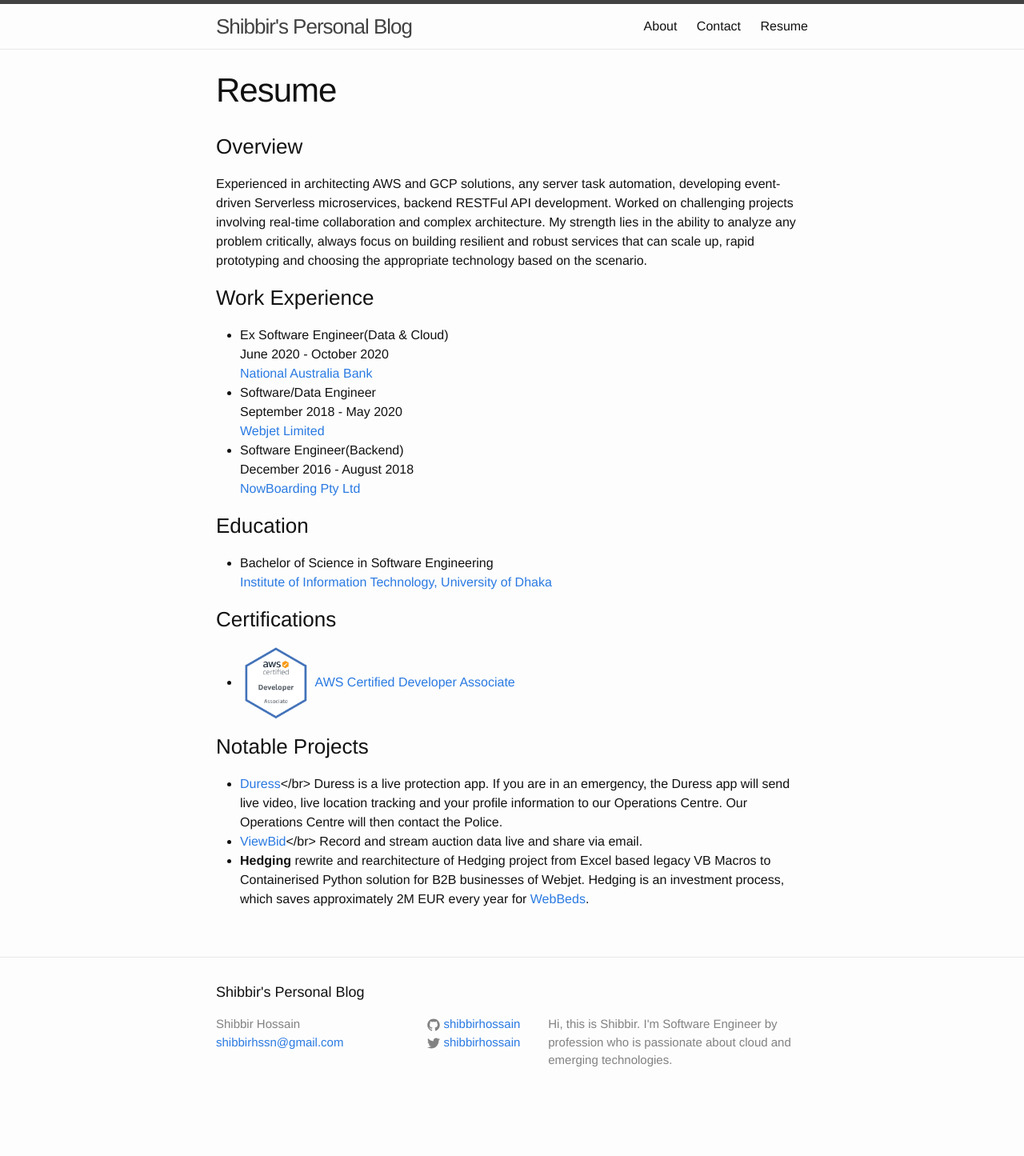
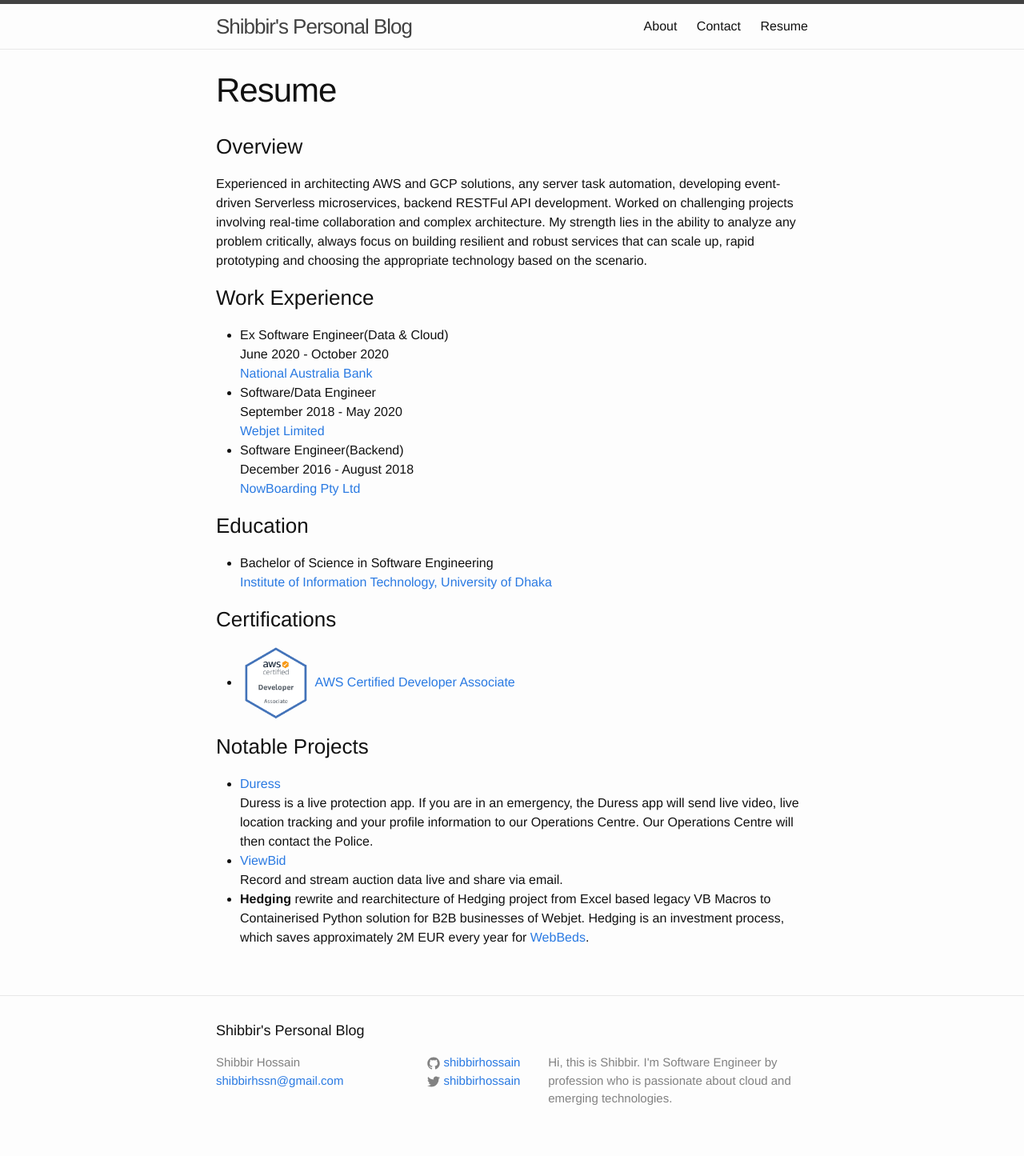
Before and after one commit to shibbirhossain/shibbirhossain.github.io, a Jekyll site: the page built from resume.md, in a window 1280 px wide. Shown: the whole page at 80% size. Built offline with Jekyll 4.4.1, drawn with Linux system fonts in a browser that asks for light colours; before the commit the page ends 1397 px from its top, so only the background shows below that.

Commit message:
update projects

```diff
--- a/resume.md
+++ b/resume.md
@@ -26,6 +26,6 @@
  AWS Certified Developer Associate](https://www.youracclaim.com/badges/7382a71d-538c-43eb-9ef6-8f42cf868547/public_url)
 
 ### Notable Projects
-* [Duress](https://www.duress.com/)</br> Duress is a live protection app. If you are in an emergency, the Duress app will send live video, live location tracking and your profile information to our Operations Centre. Our Operations Centre will then contact the Police.
-* [ViewBid](https://www.viewbid.com.au/)</br> Record and stream auction data live and share via email.
+* [Duress](https://www.duress.com/) <br> Duress is a live protection app. If you are in an emergency, the Duress app will send live video, live location tracking and your profile information to our Operations Centre. Our Operations Centre will then contact the Police.
+* [ViewBid](https://www.viewbid.com.au/) <br> Record and stream auction data live and share via email.
 * <b>Hedging</b> rewrite and rearchitecture of Hedging project from Excel based legacy VB Macros to Containerised Python solution for B2B businesses of Webjet. Hedging is an investment process, which saves approximately 2M EUR every year for [WebBeds](https://www.webbeds.com/).
```
